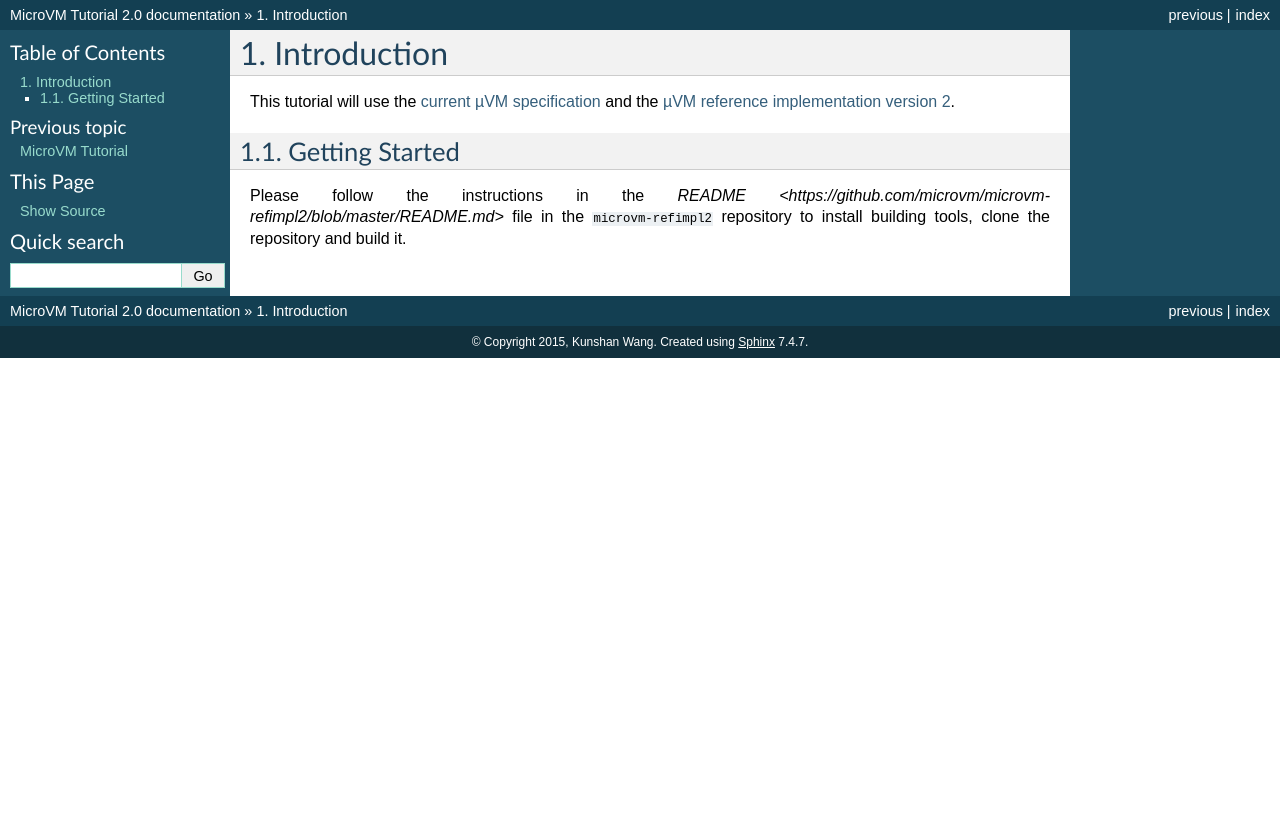
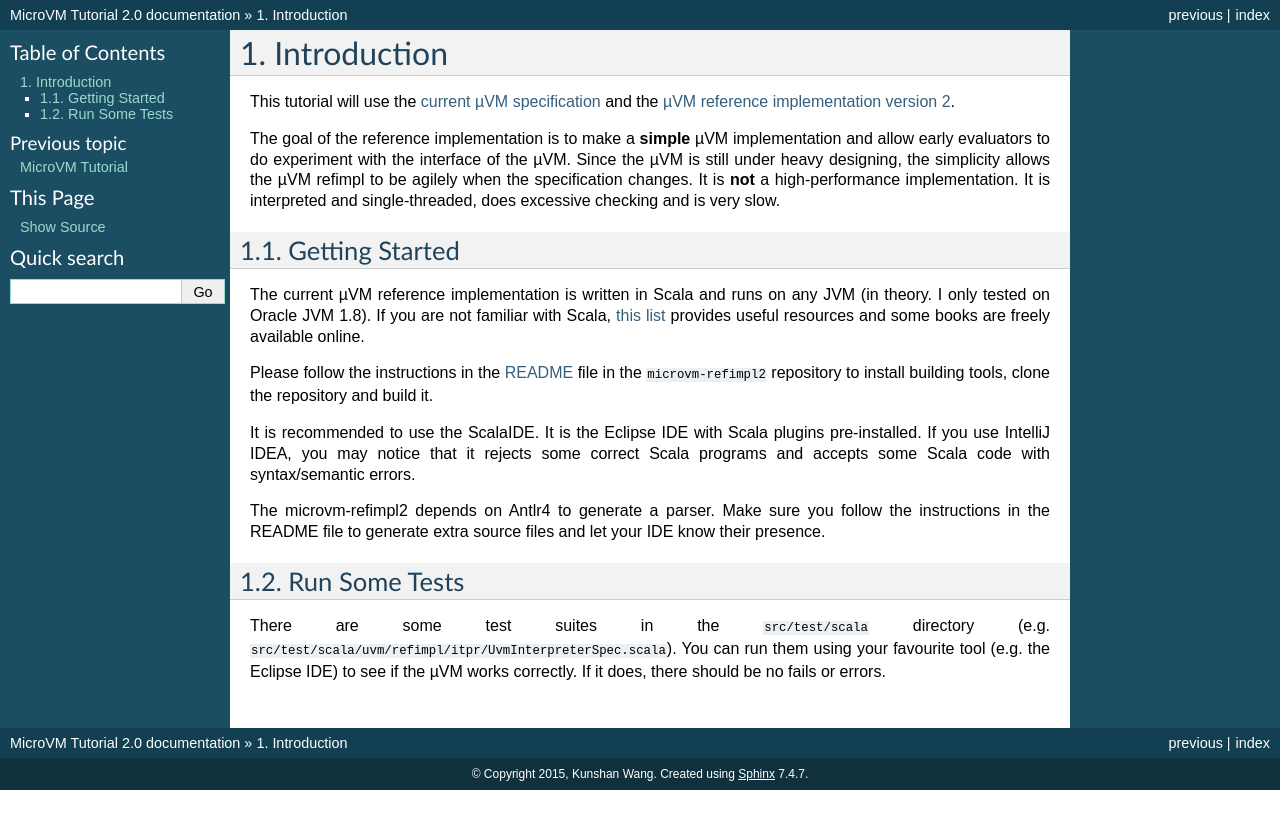
Before and after one commit to microvm/microvm-tutorial, a Sphinx documentation site: the page built from docs/langimpl/intro.rst, in a window 1280 px wide. Shown: the top 829 px of the page. Built offline with Sphinx 7.4.7, drawn with Linux system fonts in a browser that asks for light colours.

Commit message:
More on intro.

```diff
--- a/docs/langimpl/intro.rst
+++ b/docs/langimpl/intro.rst
@@ -6,12 +6,40 @@ This tutorial will use the `current µVM specification
 <https://github.com/microvm/microvm-spec/wiki>`__ and the `µVM reference
 implementation version 2 <https://github.com/microvm/microvm-refimpl2>`__.
 
+The goal of the reference implementation is to make a **simple** µVM
+implementation and allow early evaluators to do experiment with the interface of
+the µVM. Since the µVM is still under heavy designing, the simplicity allows the
+µVM refimpl to be agilely when the specification changes. It is **not** a
+high-performance implementation. It is interpreted and single-threaded, does
+excessive checking and is very slow.
+
 Getting Started
 ===============
 
+The current µVM reference implementation is written in Scala and runs on any JVM
+(in theory. I only tested on Oracle JVM 1.8). If you are not familiar with
+Scala, `this list <http://www.scala-lang.org/documentation/books.html>`__
+provides useful resources and some books are freely available online.
+
 Please follow the instructions in the `README
-<https://github.com/microvm/microvm-refimpl2/blob/master/README.md>` file in
+<https://github.com/microvm/microvm-refimpl2/blob/master/README.md>`__ file in
 the ``microvm-refimpl2`` repository to install building tools, clone the
 repository and build it.
 
+It is recommended to use the ScalaIDE. It is the Eclipse IDE with Scala plugins
+pre-installed. If you use IntelliJ IDEA, you may notice that it rejects some
+correct Scala programs and accepts some Scala code with syntax/semantic errors.
+
+The microvm-refimpl2 depends on Antlr4 to generate a parser. Make sure you
+follow the instructions in the README file to generate extra source files and
+let your IDE know their presence.
+
+Run Some Tests
+==============
+
+There are some test suites in the ``src/test/scala`` directory (e.g.
+``src/test/scala/uvm/refimpl/itpr/UvmInterpreterSpec.scala``). You can run them
+using your favourite tool (e.g. the Eclipse IDE) to see if the µVM works
+correctly. If it does, there should be no fails or errors.
+
 .. vim: tw=80
```
